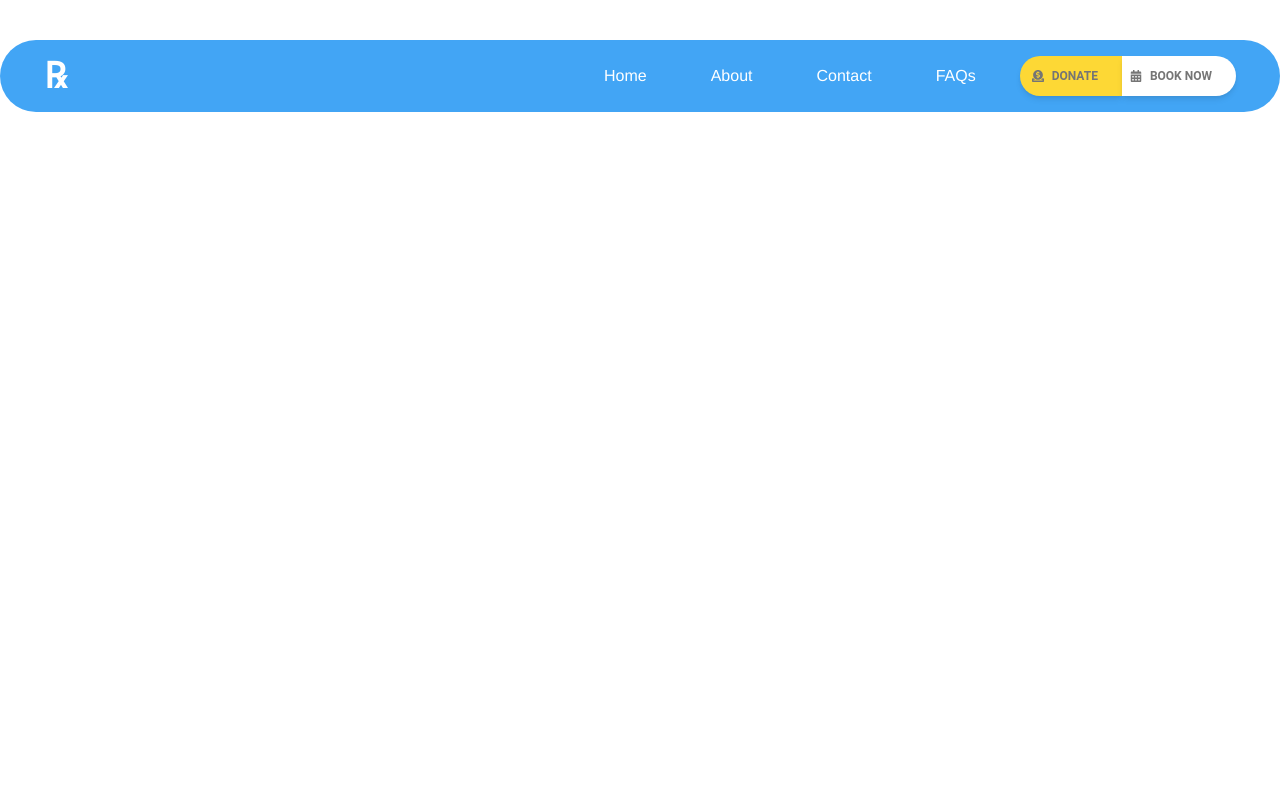
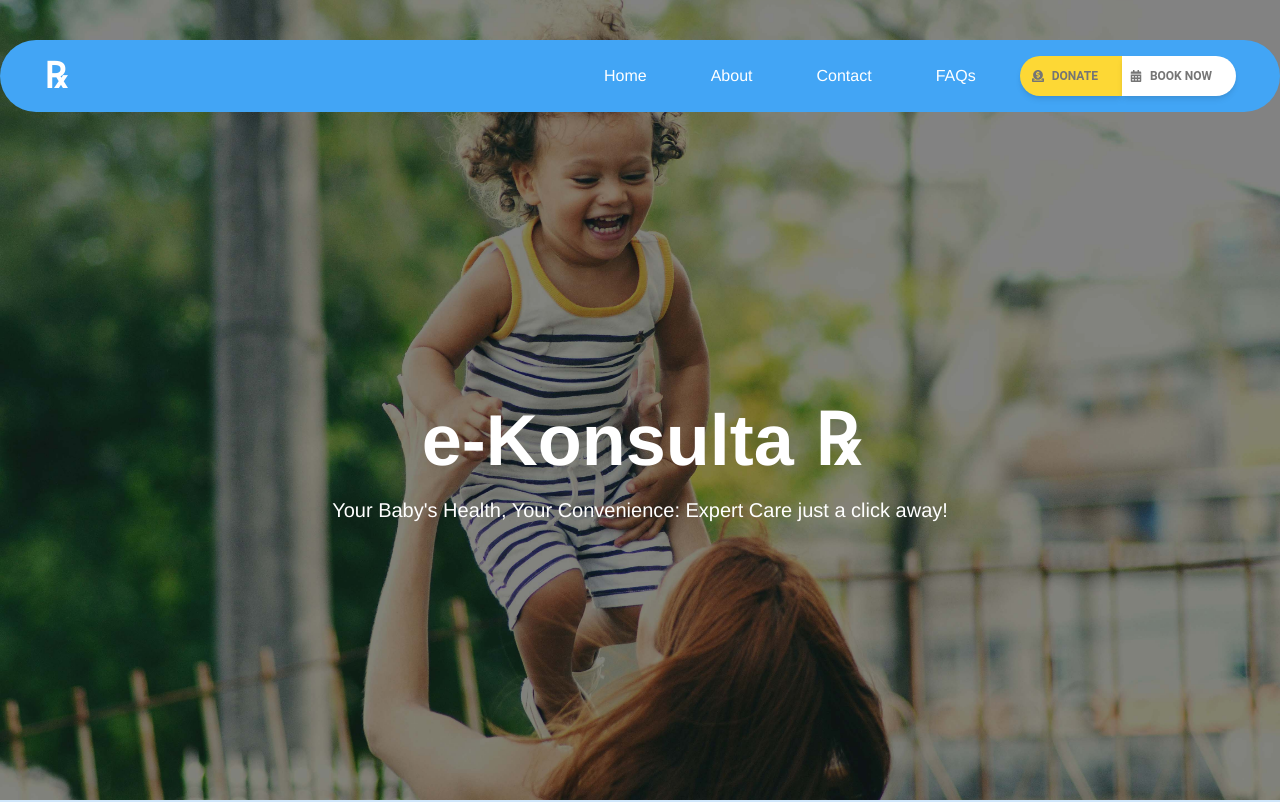
Before and after one commit to homerdarang/Project-Medic, a React (Vite) app: page / in a window 1280 px wide. Shown: the top 802 px of the page. Built offline with nearby package versions, Linux system fonts and the light colour scheme; data requests are answered from the project's data file.

Commit message:
Fixed bug on Nav Component no background image cover display onload

```diff
--- a/src/App.jsx
+++ b/src/App.jsx
@@ -21,7 +21,7 @@ function App() {
     <>
       <Routes>
         <Route path='/' element={<Nav />} >
-          <Route exact path='/home' element={<Home />} />
+          <Route exact path='/' element={<Home />} />
           <Route path='/about' element={<About />} />
           <Route path='/contact' element={<Contact />} />
           <Route path='/faqs' element={<Faqs />} />
--- a/src/components/navbar/Nav.jsx
+++ b/src/components/navbar/Nav.jsx
@@ -9,8 +9,8 @@ function Nav() {
 
     const navbar = ['Home', 'About', 'Contact', 'FAQs'];
     const navigation = navbar.map((nav) => (
-        <Link key={nav} to={`/${nav.toLowerCase()}`} className='nav--li hover:rounded-full py-1 px-3 hover:bg-blue-600 hover:text-yellow-400 hover:scale-105 active:scale-95 transition-all ease-linear'>{nav}</Link>
-    ));
+        nav === 'Home' ? <Link to={'/'} className='nav--li hover:rounded-full py-1 px-3 hover:bg-blue-600 hover:text-yellow-400 hover:scale-105 active:scale-95 transition-all ease-linear' key={nav}>{nav}</Link> : <Link to={`/${nav.toLowerCase()}`} className='nav--li hover:rounded-full py-1 px-3 hover:bg-blue-600 hover:text-yellow-400 hover:scale-105 active:scale-95 transition-all ease-linear' key={nav}>{nav}</Link>))
+    // <Link key={nav} to={`/${nav.toLowerCase()}`} className='nav--li hover:rounded-full py-1 px-3 hover:bg-blue-600 hover:text-yellow-400 hover:scale-105 active:scale-95 transition-all ease-linear' > {nav}</Link >
 
     const navigate = <>
         <div className='lg:hidden block absolute top-16 w-full bg-blue-500 left-0 right-0 navigate'>
```
